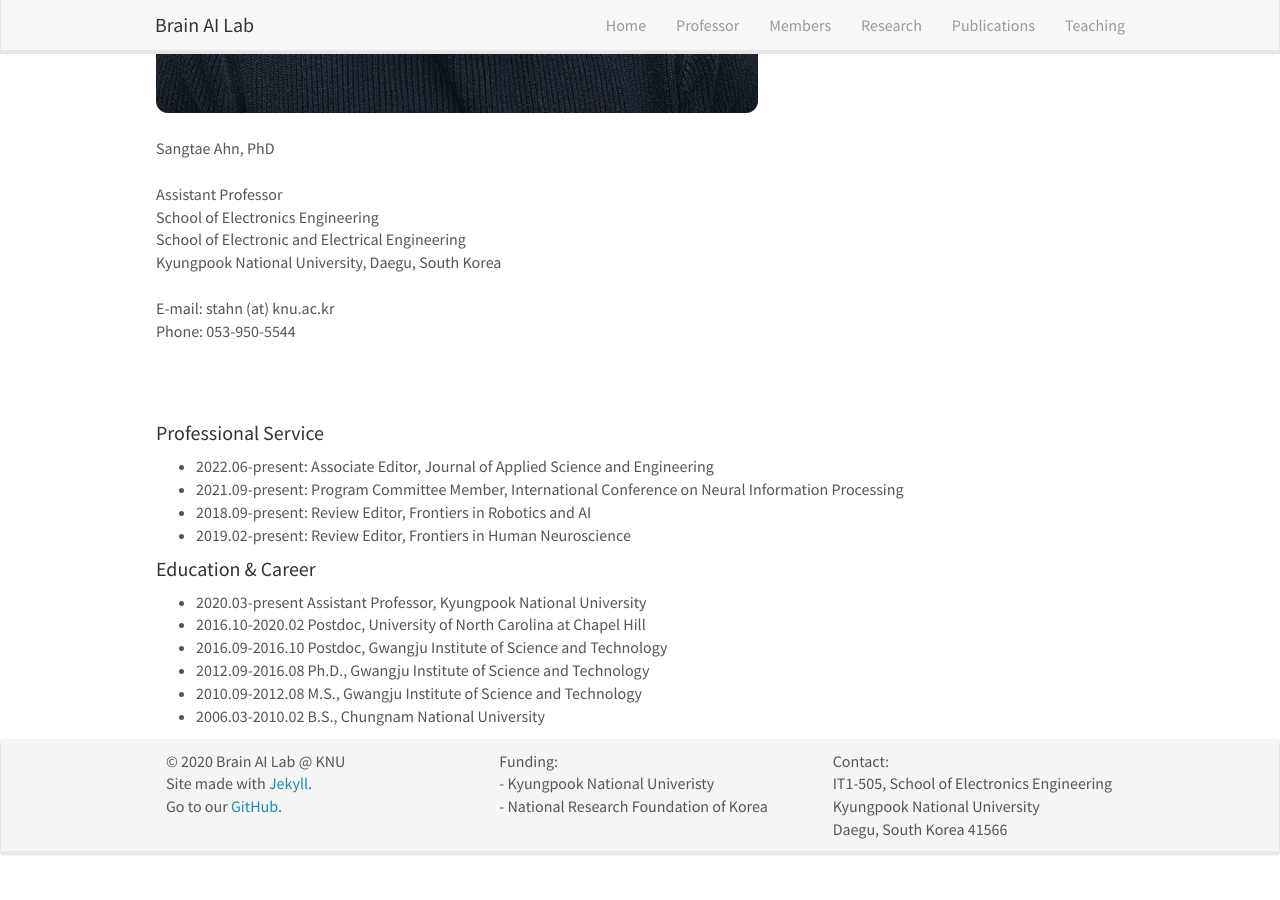
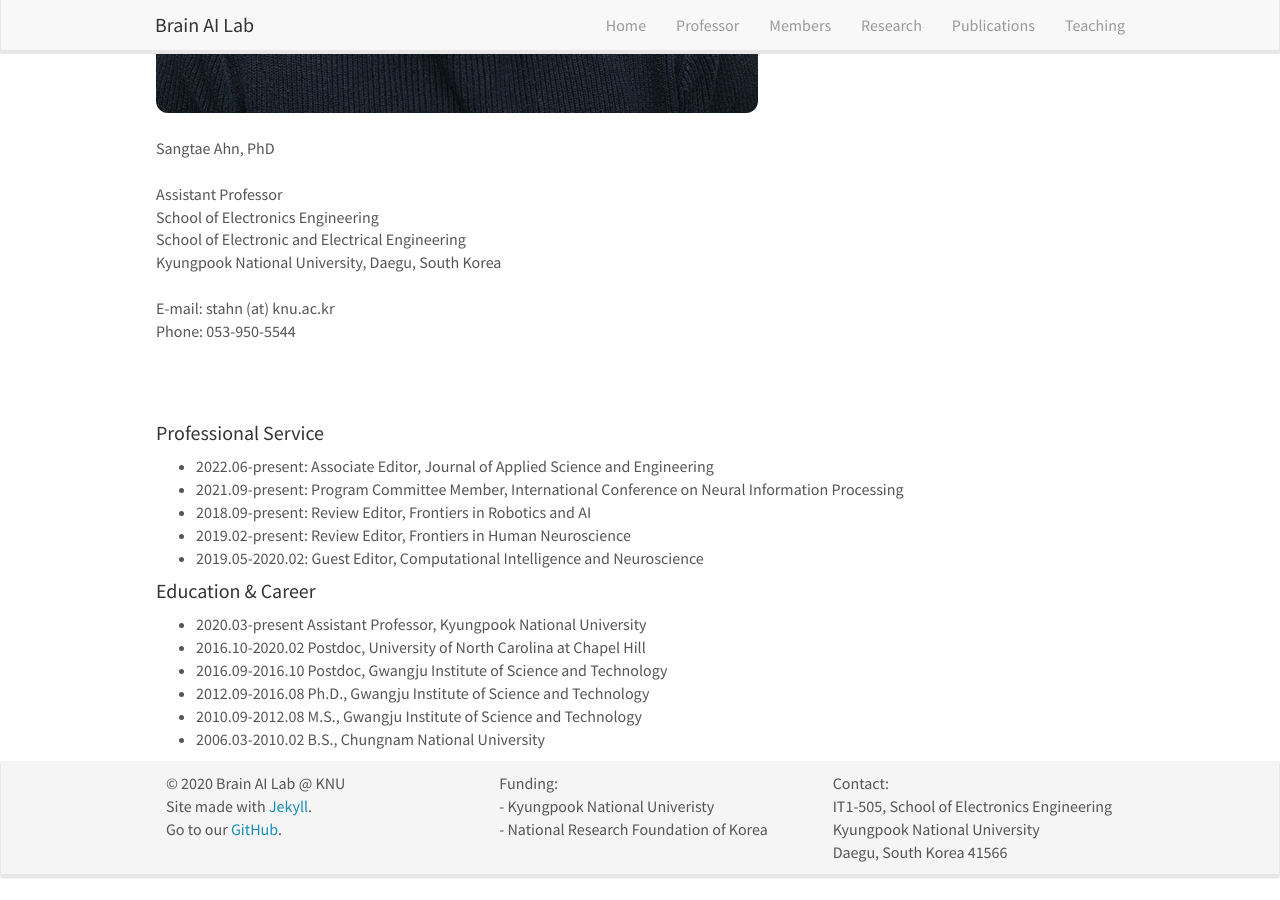
Before and after one commit to KNU-BrainAI/knu-brainai.github.io, a Jekyll site: the page built from _pages/professor.md, in a window 1280 px wide and 900 px high, scrolled down 576 px. Built offline with Jekyll 4.4.1, drawn with Linux system fonts in a browser that asks for light colours; nearby versions of some CDN libraries; before the commit the page ends 1453 px from its top, so only the background shows below that.

Commit message:
Update professor.md

```diff
--- a/_pages/professor.md
+++ b/_pages/professor.md
@@ -23,6 +23,7 @@ Phone: 053-950-5544<br/><br/>
 - 2021.09-present: Program Committee Member, International Conference on Neural Information Processing
 - 2018.09-present: Review Editor, Frontiers in Robotics and AI
 - 2019.02-present: Review Editor, Frontiers in Human Neuroscience
+- 2019.05-2020.02: Guest Editor, Computational Intelligence and Neuroscience
 
 #### Education & Career
 - 2020.03-present Assistant Professor, Kyungpook National University
```
